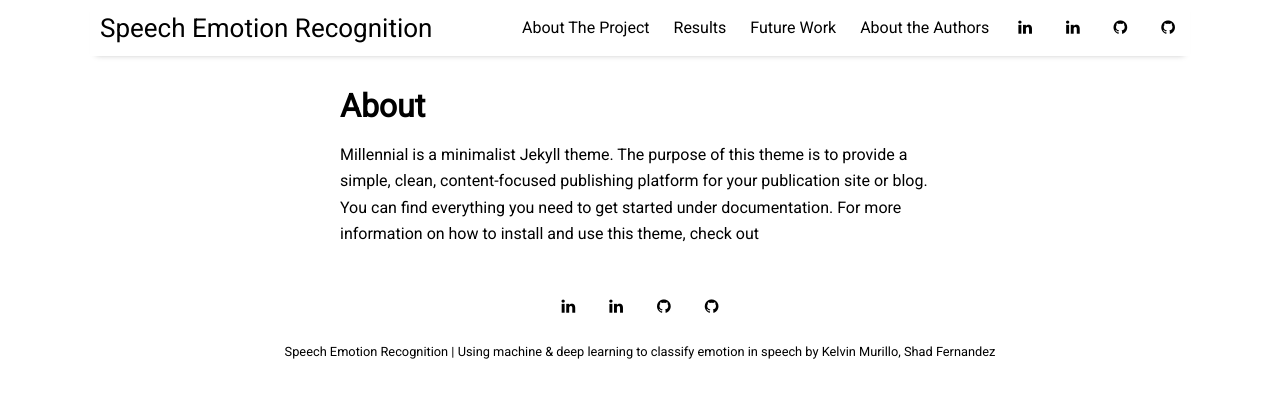
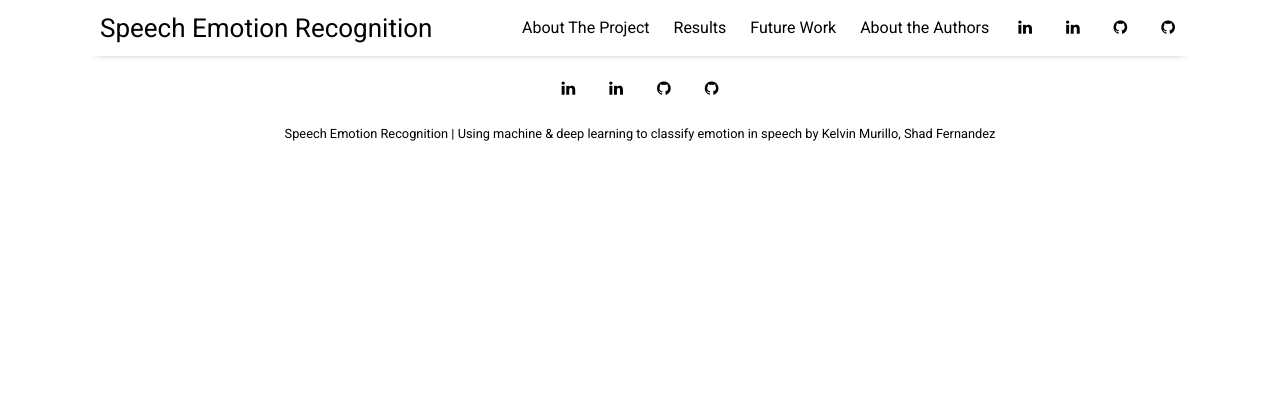
Before and after one commit to kelvinm10/SER_Website, a Jekyll site: the page built from pages/results.md, in a window 1280 px wide. Shown: the top 398 px of the page. Built offline with Jekyll 4.4.1, drawn with Linux system fonts in a browser that asks for light colours; nearby versions of some CDN libraries; part of the change alters nothing that is shown.

```diff
--- a/pages/about.md
+++ b/pages/results.md
@@ -1,7 +1,8 @@
 ---
-layout: page
-title: About
-permalink: /about
+layout: category
+title: Results
+category: results
+permalink: /results
 ---
 
 Millennial is a minimalist Jekyll theme. The purpose of this theme is to provide a simple, clean, content-focused publishing platform for your publication site or blog. You can find everything you need to get started under documentation. For more information on how to install and use this theme, check out
```
